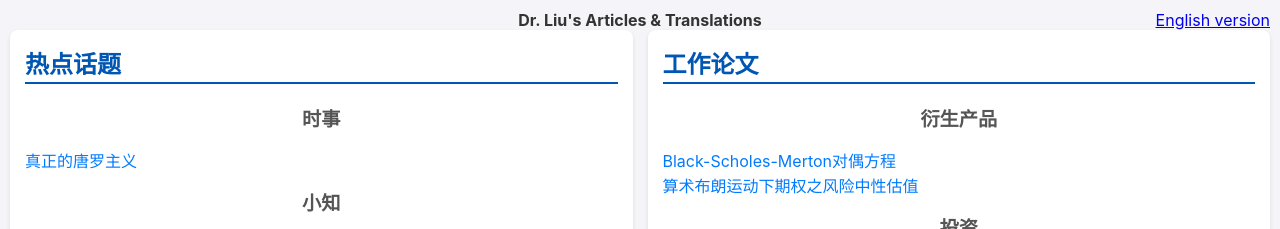
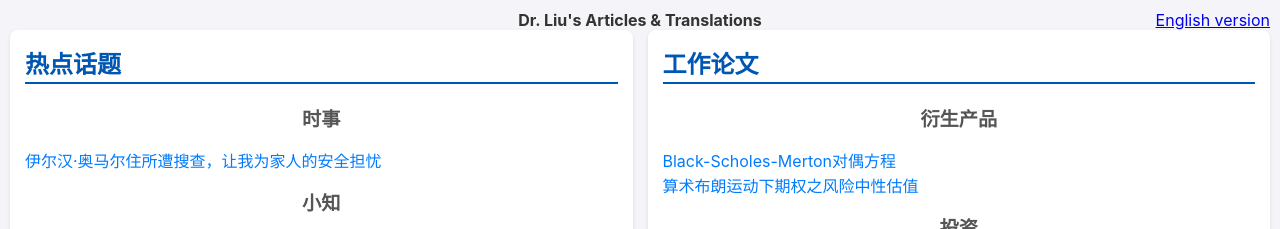
Before and after one commit to qiangliu-2/qiangliu-2.github.io, a plain HTML site: page index_chn.html in a window 1280 px wide. Shown: the top 229 px of the page. Drawn offline with Linux system fonts and the light colour scheme.

Commit message:
Add files via upload

```diff
--- a/index_chn.html
+++ b/index_chn.html
@@ -15,7 +15,7 @@
             <h2 class="section-title">热点话题</h2>
             <h3 class="subsection-title">时事</h3>
             <ul class="link-list">
-                <li><a href="ql_md_template.html?my.md=usa/Donroe-Doctrine.md" title="three times as many independents strongly oppose the U.S. running Venezuela as strongly support it" target="_blank">真正的唐罗主义</a></li>
+                <li><a href="ql_md_template.html?my.md=usa/Donroe-Doctrine.md" title="not even U.S. citizenship guarantees the safety of immigrants in Trump’s America" target="_blank">伊尔汉·奥马尔住所遭搜查，让我为家人的安全担忧</a></li>
             </ul>
             <h3 class="subsection-title">小知</h3>
             <ul class="link-list">
```
Also changed, not shown: index.html (+1 -1 lines).
